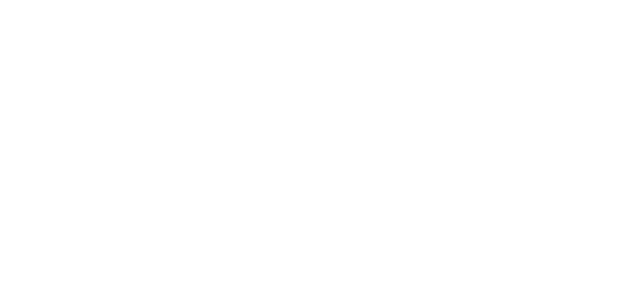
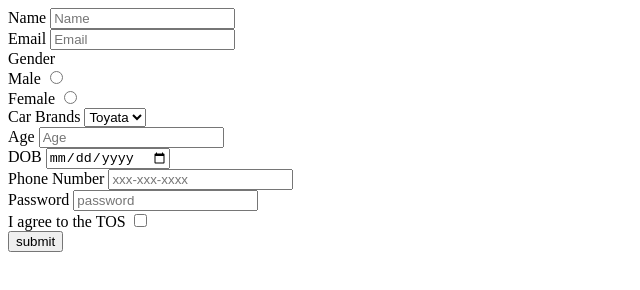
Before and after one commit to acciojob/signup-form-car-Meena-ambekar, a website: page main.html in a window 1280 px wide. Shown: the whole page, without its empty margins (0-640 px from the left). Drawn offline with Linux system fonts and the light colour scheme.

Commit message:
created a submission

```diff
--- a/main.html
+++ b/main.html
@@ -7,10 +7,45 @@
 </head>
 
 <body>
-	<!-- the entire body must be written by student -->
-    <script type="text/javascript" src="./script.js">
-</script>
-
+	<form method="post">
+		<label for="name">Name</label>
+		<input type="text" required="yes" id="name" placeholder="Name">
+		</br>
+		<label for="email">Email</label>
+		<input type="email" required="yes" id="email" placeholder="Email">
+		</br>
+		<label name="gender">Gender</label>
+		</br>
+		<label for="gender_m">Male</label>
+		<input type="radio" required="yes" id="gender_m" name="gender">
+		</br>
+		<label for="gender_f">Female</label>
+		<input type="radio" required="yes" id="gender_f" name="gender">
+		</br>
+		<label for="cars">Car Brands</label>
+		<select id="cars" placeholder="--Please choose an option--" required="yes">
+			<option>Toyata</option>
+			<option>Benz</option>
+			<option>Tata</option>
+		</select>
+		</br>
+		<label for="age">Age</label>
+		<input type="number" required="yes" id="age" placeholder="Age">
+		</br>
+		<label for="dob">DOB</label>
+		<input type="date" required="yes" id="dob">
+		</br>
+		<label for="tel">Phone Number</label>
+		<input type="tel" required="yes" id="tel" placeholder="xxx-xxx-xxxx">
+		</br>
+		<label for="password">Password</label>
+		<input type="password" required="yes" id="password" placeholder="password">
+		</br>
+		<label for="tos">I agree to the TOS</label>
+		<input type="checkbox" required="yes" id="tos">
+		</br>
+		<input type="button" value="submit">
+	</form>
 </body>
 
 </html>
```
